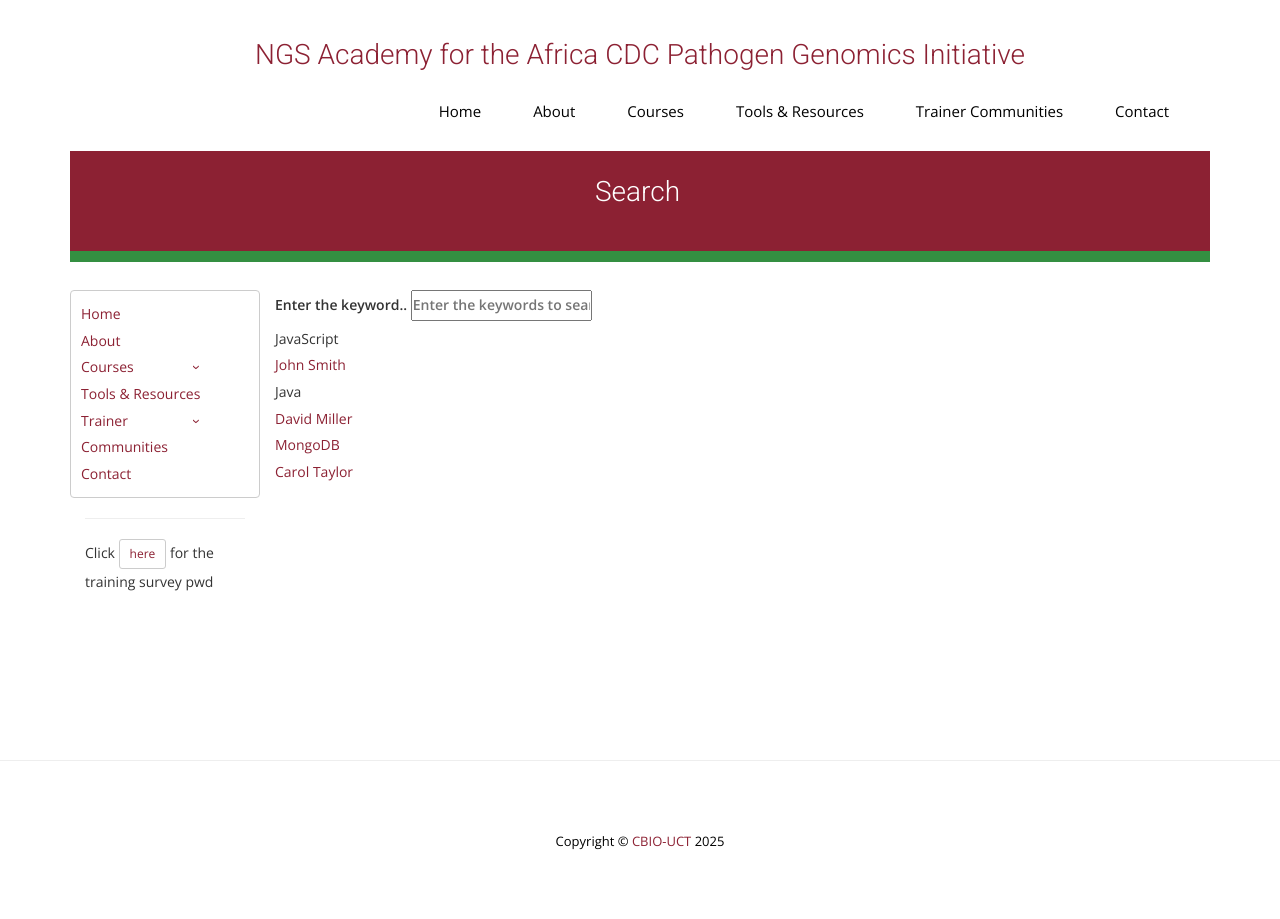
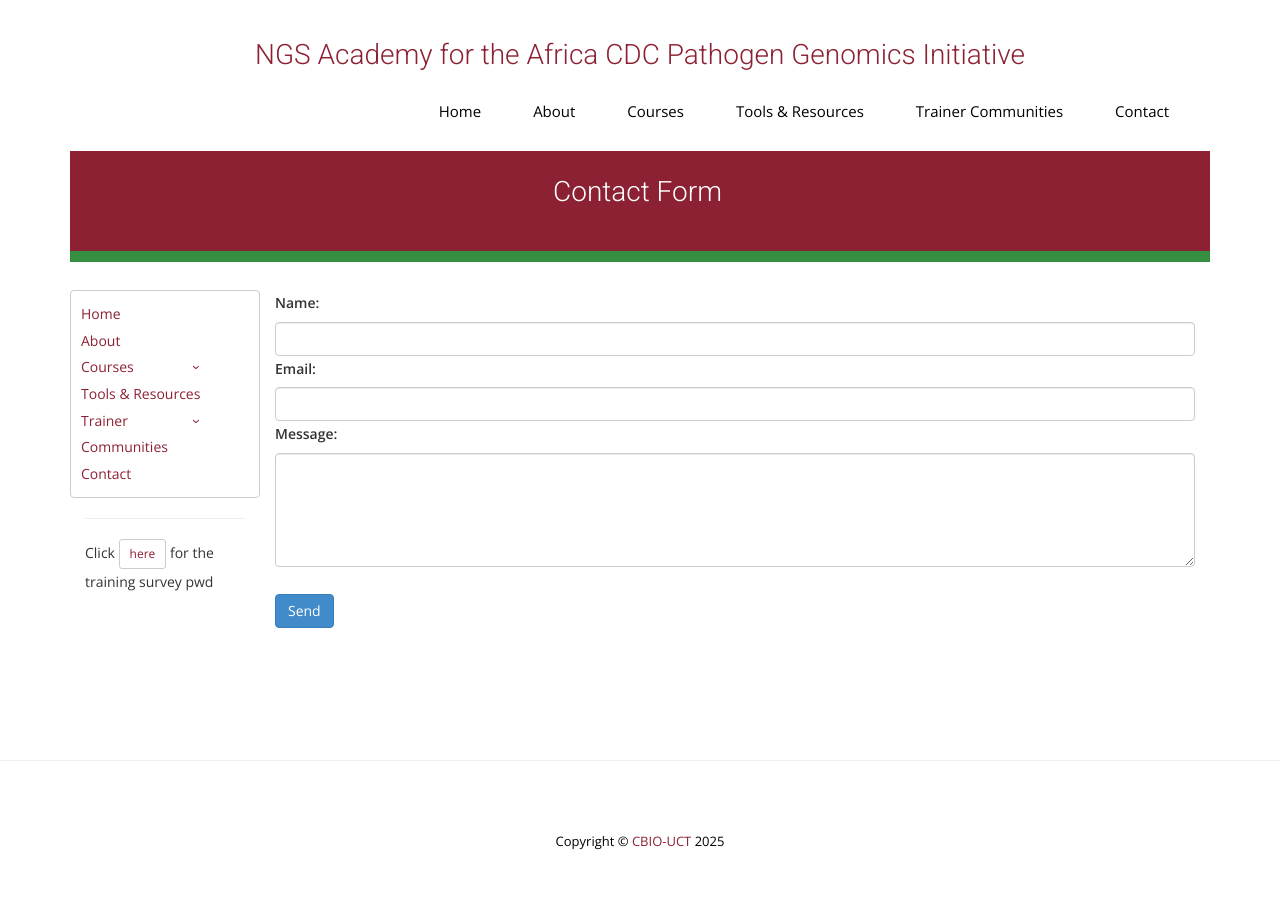
Before and after one commit to uct-cbio/ngs-academy, a Jekyll site: the page built from test-search3.html, in a window 1280 px wide. Built offline with Jekyll 4.4.1, drawn with Linux system fonts in a browser that asks for light colours; nearby versions of some CDN libraries; some web fonts are replaced; comment, search, counter and statistics services are not loaded.

Commit message:
added netlify form

```diff
--- a/test-search3.html
+++ b/test-search3.html
@@ -1,37 +1,28 @@
 ---
 layout: default
-title: Search
-permalink: /search3/
+title: Contact Form
+permalink: /form/
 ---
 
-<title>Document</title>
-<link rel="stylesheet" href="//code.jquery.com/ui/1.12.1/themes/base/jquery-ui.css">
-<script src="https://code.jquery.com/jquery-1.12.4.js"></script>
-<script src="https://code.jquery.com/ui/1.12.1/jquery-ui.js"></script>
-</head>
-<body>
-<label>
-Enter the keyword..
-<input type="text" class="txtInput" id="searchTheKey" placeholder="Enter the keywords to search.....">
-</label>
-<ul id="matchKey">
-<li id="subjectName">JavaScript</li>
-<li id="teacherName"><a href="#">John Smith</a></li>
-<li id="subjectName">Java</li>
-<li id="teacherName"><a href="#">David Miller</a</li>
-<li id="subjectName">MongoDB</li>
-<li id="teacherName"><a href="#">Carol Taylor</a></li>
-</ul>
-<script>
-   $("#searchTheKey").on('keyup', function(){
-      var value = $(this).val().toLowerCase();
-      $("#matchKey li").each(function () {
-         if ($(this).text().toLowerCase().search(value) > -1) {
-            $(this).show();
-            $(this).prev('.subjectName').last().show();
-         } else {
-            $(this).hide();
-         }
-      });
-   })
-</script>
+<div>
+<form action="" method="POST"  data-netlify="true" class="p-4 border rounded shadow-sm bg-light">
+  <div class="mb-3">
+    <label for="name" class="form-label">Name:</label>
+    <input type="text" name="name" id="name" class="form-control" required>
+  </div>
+
+  <div class="mb-3">
+    <label for="email" class="form-label">Email:</label>
+    <input type="email" name="email" id="email" class="form-control" required>
+  </div>
+
+  <div class="mb-3">
+    <label for="message" class="form-label">Message:</label>
+    <textarea name="message" id="message" rows="5" class="form-control" required></textarea>
+  </div>
+<br>
+  <button type="submit" class="btn btn-primary">Send</button>
+
+</form>
+
+</div>
```
